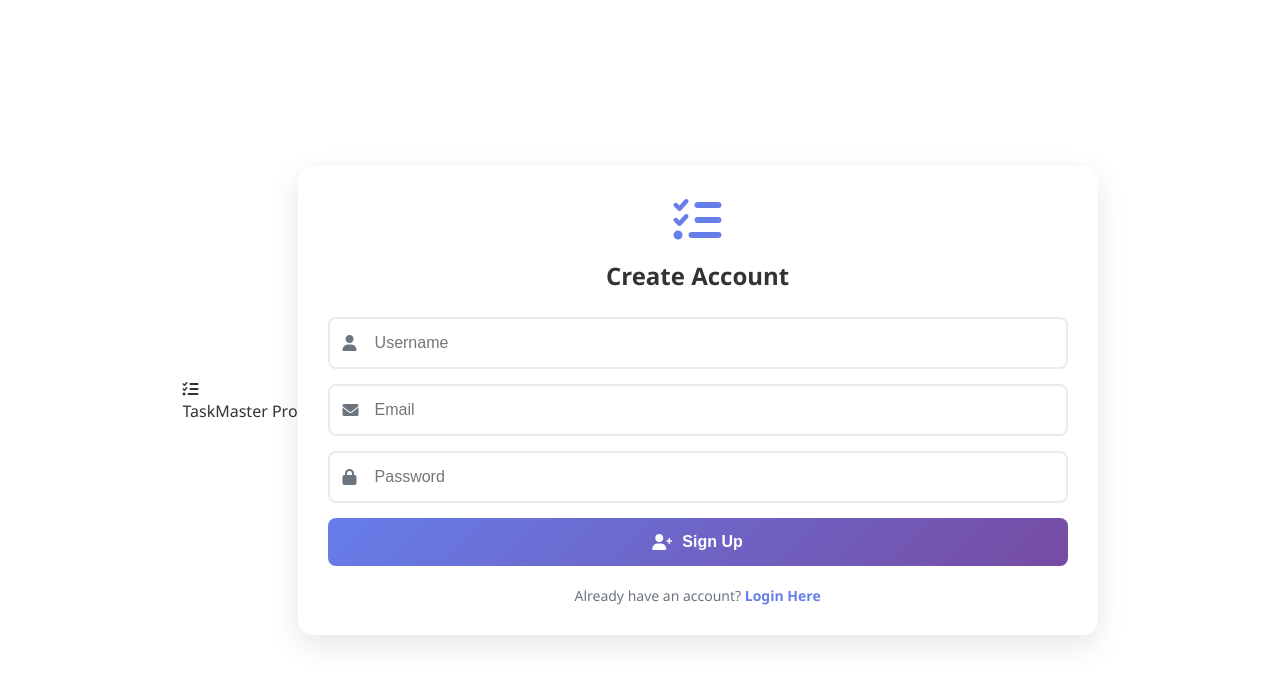
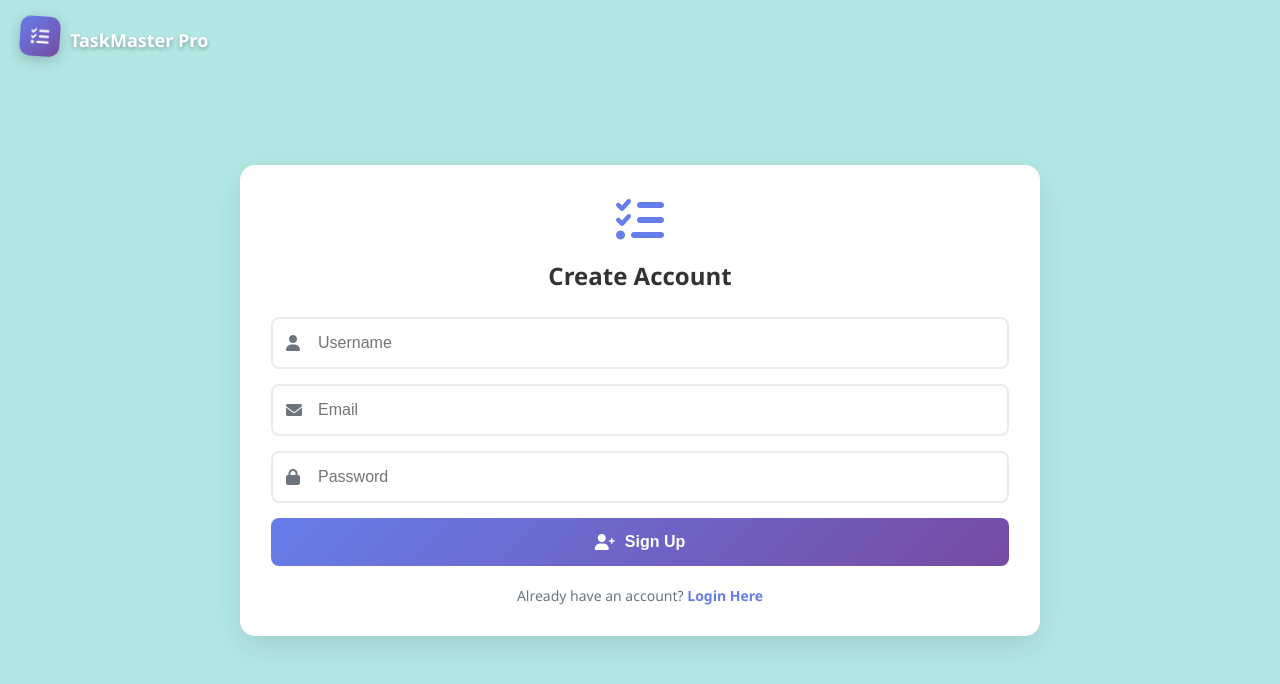
Before and after one commit to Rumanahmed146/TASK-MANAGER, a plain HTML site: page index.html in a window 1280 px wide. Drawn offline with Linux system fonts and the light colour scheme.

Commit message:
style.css

```diff
--- a/style.css
+++ b/style.css
@@ -1,3 +1,107 @@
+/* Animated Gradient Background */
+@keyframes gradientAnimation {
+    0% {
+        background-position: 0% 50%;
+    }
+    50% {
+        background-position: 100% 50%;
+    }
+    100% {
+        background-position: 0% 50%;
+    }
+}
+
+/* Logo Styles */
+.logo-container {
+    position: fixed;
+    top: 20px;
+    left: 20px;
+    display: flex;
+    align-items: center;
+    gap: 10px;
+    z-index: 1000;
+}
+
+.logo {
+    width: 40px;
+    height: 40px;
+    background: linear-gradient(135deg, #667eea, #764ba2);
+    border-radius: 10px;
+    display: flex;
+    align-items: center;
+    justify-content: center;
+    color: white;
+    font-weight: bold;
+    font-size: 18px;
+    box-shadow: 0 4px 15px rgba(0, 0, 0, 0.2);
+    animation: logoFloat 3s ease-in-out infinite;
+}
+
+.logo-text {
+    color: white;
+    font-weight: 600;
+    font-size: 18px;
+    text-shadow: 0 2px 4px rgba(0, 0, 0, 0.3);
+}
+
+.dark-mode .logo-text {
+    color: #e2e8f0;
+}
+
+@keyframes logoFloat {
+    0%, 100% {
+        transform: translateY(0px) rotate(0deg);
+    }
+    50% {
+        transform: translateY(-5px) rotate(5deg);
+    }
+}
+
+/* Body with animated gradient */
+body {
+    font-family: 'Segoe UI', Tahoma, Geneva, Verdana, sans-serif;
+    background: linear-gradient(-45deg, #667eea, #764ba2, #f093fb, #f5576c);
+    background-size: 400% 400%;
+    animation: gradientAnimation 15s ease infinite;
+    color: var(--text-color);
+    min-height: 100vh;
+    display: flex;
+    align-items: center;
+    justify-content: center;
+    padding: 20px;
+    transition: all 0.3s ease;
+}
+
+/* Dark mode gradient */
+.dark-mode {
+    background: linear-gradient(-45deg, #1a202c, #2d3748, #4a5568, #2c5282);
+    background-size: 400% 400%;
+    animation: gradientAnimation 15s ease infinite;
+}
+
+/* Container glass effect */
+.container {
+    background: rgba(255, 255, 255, 0.9);
+    backdrop-filter: blur(10px);
+    border-radius: 20px;
+    box-shadow: 0 20px 40px rgba(0, 0, 0, 0.1);
+    padding: 30px;
+    width: 100%;
+    max-width: 800px;
+    transition: all 0.3s ease;
+    border: 1px solid rgba(255, 255, 255, 0.2);
+}
+
+.dark-mode .container {
+    background: rgba(45, 55, 72, 0.9);
+    border: 1px solid rgba(255, 255, 255, 0.1);
+}
+
+/* REST OF YOUR EXISTING CSS YAHIN SE CONTINUE HOGA */
+/* ... aapka existing CSS code yahan se shuru hoga ... */
+
+
+
 * {
     margin: 0;
     padding: 0;
@@ -17,7 +121,7 @@
     --dark: #343a40;
     --gray: #6c757d;
     --border: #e9ecef;
-    --bg-color: #ffffff;
+    --bg-color: #b3e7e4;
     --text-color: #333333;
     --card-bg: #ffffff;
     --shadow: rgba(0, 0, 0, 0.1);
@@ -1233,3 +1337,18 @@ body {
         margin-left: 0;
     }
 }
+
+.logo-content {
+    display: flex;
+    flex-direction: column;
+}
+
+.logo-slogan {
+    font-size: 12px;
+    color: rgba(255, 255, 255, 0.8);
+    font-weight: 400;
+}
+
+.dark-mode .logo-slogan {
+    color: rgba(226, 232, 240, 0.8);
+}
```
